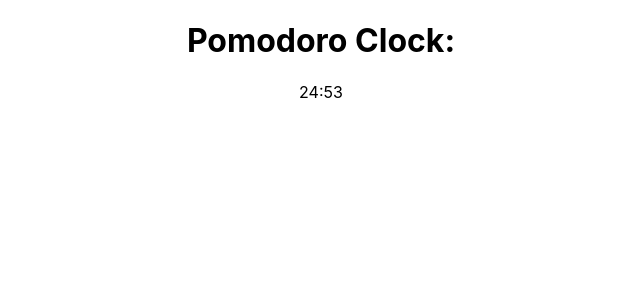
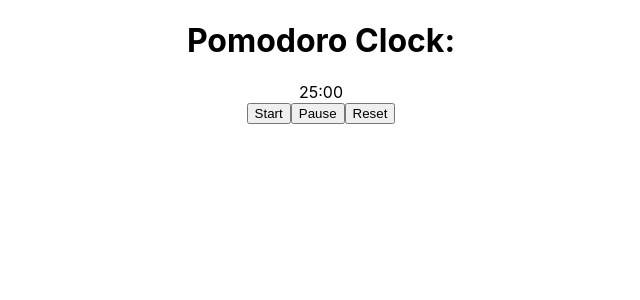
Before and after one commit to JackZYang/pomodoro-timer, a React (Create React App) app: page / in a window 1280 px wide. Shown: the top 300 px of the page, without its empty margins (319-959 px from the left). Built offline with nearby package versions, Linux system fonts and the light colour scheme.

Commit message:
Added start pause reset buttons

```diff
--- a/src/App.js
+++ b/src/App.js
@@ -5,6 +5,7 @@ class App extends Component{
   constructor(props){
     super(props);
     this.state = {
+      isOn: false,
       remainingTime: 1500,
 
     };
@@ -21,10 +22,31 @@ class App extends Component{
     clearInterval(this.intervalID);
   }
 
+  handleStart = () => {
+    this.setState({
+      isOn: true
+    });
+  }
+
+  handleReset = () => {
+    this.setState({
+      isOn: false,
+      remainingTime: 1500
+    });
+  }
+
+  handlePause = () => {
+    this.setState({
+      isOn: false
+    });
+  }
+
   handleCountdown = () => {
-    this.setState({
-      remainingTime: this.state.remainingTime-1,
-    });
+    if (this.state.isOn) {
+      this.setState({
+        remainingTime: this.state.remainingTime-1,
+      });
+    }
   }
 
   render(){
@@ -32,7 +54,14 @@ class App extends Component{
       <div className="App">
         <h1>Pomodoro Clock:</h1>
         <div>
-          {Math.floor(this.state.remainingTime/60) + ":" + ('0' + this.state.remainingTime%60).slice(-2)}
+          <div className="time-remaning">
+            {Math.floor(this.state.remainingTime/60) + ":" + ('0' + this.state.remainingTime%60).slice(-2)}
+          </div>
+          <div className="buttons">
+            <button onClick={this.handleStart}>Start</button>
+            <button onClick={this.handlePause}>Pause</button>
+            <button onClick={this.handleReset}>Reset</button>
+          </div>
         </div>
       </div>
     );
```
Also changed, not shown: 1 other file (tests, documents, lock files or other folders).
